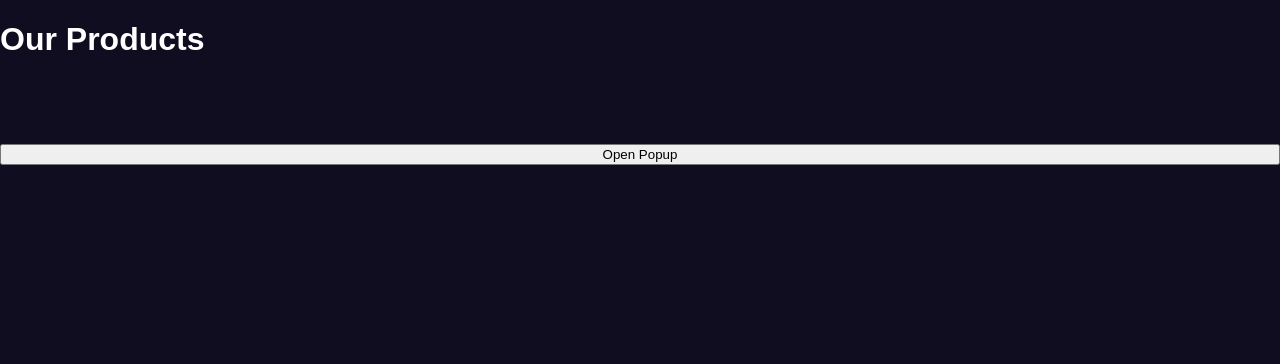
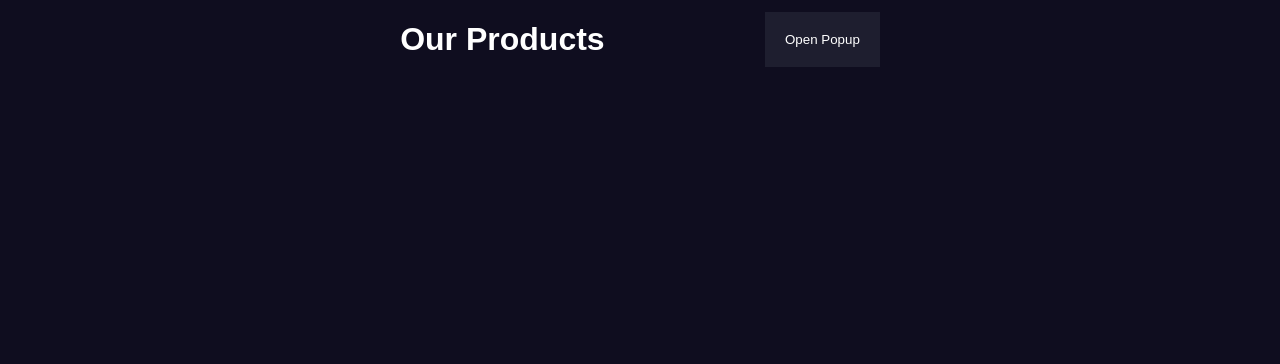
Before and after one commit to Ludv1k/Aarsoppgave, a Flask app: page /products in a window 1280 px wide. Shown: the part 104-468 px from the top of the page. Run offline with Flask 3, Linux system fonts and the light colour scheme; the visitor is signed in with stand-in values (Sample User, id 1); data that the repository does not hold is empty.

Commit message:
Added a popup window for admin user where you can add products

```diff
--- a/static/css/style.css
+++ b/static/css/style.css
@@ -302,3 +302,41 @@ body.showCart .cartTab {
     padding-top: 1vh;
     padding-bottom: 1vh;
 }
+
+.product_header {
+    width: 100%;
+
+    display: flex;
+    justify-content: center;
+    align-items: center;
+}
+
+.product_h_content {
+    width: 50vw;
+    display: flex;
+    justify-content: space-around;
+    align-items: center;
+
+}
+
+.product_h_content button {
+    /* height: 5vh;
+    width: auto; */
+    padding: 2.5vh;
+
+    border: none;
+
+    background-color: #1e1e2f;
+    color: white;
+}
+
+#popup_btn_cls {
+    position: fixed;
+    top: 0;
+    right: 0;
+
+    height: 4vh;
+    width: 2vw;
+    border: none;
+    background-color: rgb(250, 57, 57);
+}
--- a/static/javascript/script.js
+++ b/static/javascript/script.js
@@ -35,9 +35,14 @@ function nav_products() {
 
 // DELETE BELOW
 
-let popup = document.getElementById("popup_btn");
-popup.addEventListener("click", openPopup);
+let popup_opn = document.getElementById("popup_btn_opn");
+popup_opn.addEventListener("click", openPopup);
 
 function openPopup() {
     document.getElementById("popup").classList.add("open-popup");
 }
+let popup_cls = document.getElementById("popup_btn_cls")
+popup_cls.addEventListener("click", closePopup)
+function closePopup() {
+    document.getElementById("popup").classList.remove("open-popup");
+}
--- a/templates/products.html
+++ b/templates/products.html
@@ -1,6 +1,17 @@
 {% extends 'base.html' %}
 {% block body %}
-<h1>Our Products</h1>
+<div class="product_header">
+    <div class="product_h_content">
+        <h1>Our Products</h1>
+
+        {% if session.admin == 'Yes' %}
+            <!-- Trigger Button -->
+            <button id="popup_btn_opn">Open Popup</button>
+        {% endif %}
+    </div>
+
+</div>
+
     <div class="product-grid">
         {% for product in products %}
             <div class="product-card">
@@ -13,12 +24,13 @@
     </div>
 
     {% if session.admin == 'Yes' %}
-        <!-- Trigger Button -->
-        <button id="popup_btn">Open Popup</button>
+
 
         <!-- Popup Content -->
         <div class="popup" id="popup">
-            <h1>Add your product</h1>
+               <h1>Add your product</h1>
+               <button id="popup_btn_cls">X</button>
+
             <form action="{{ url_for('add_product') }}" method="POST" class="popup_content">
                 <div class="add_product_info">
                     <label for="product_name">Product name:</label>
```
